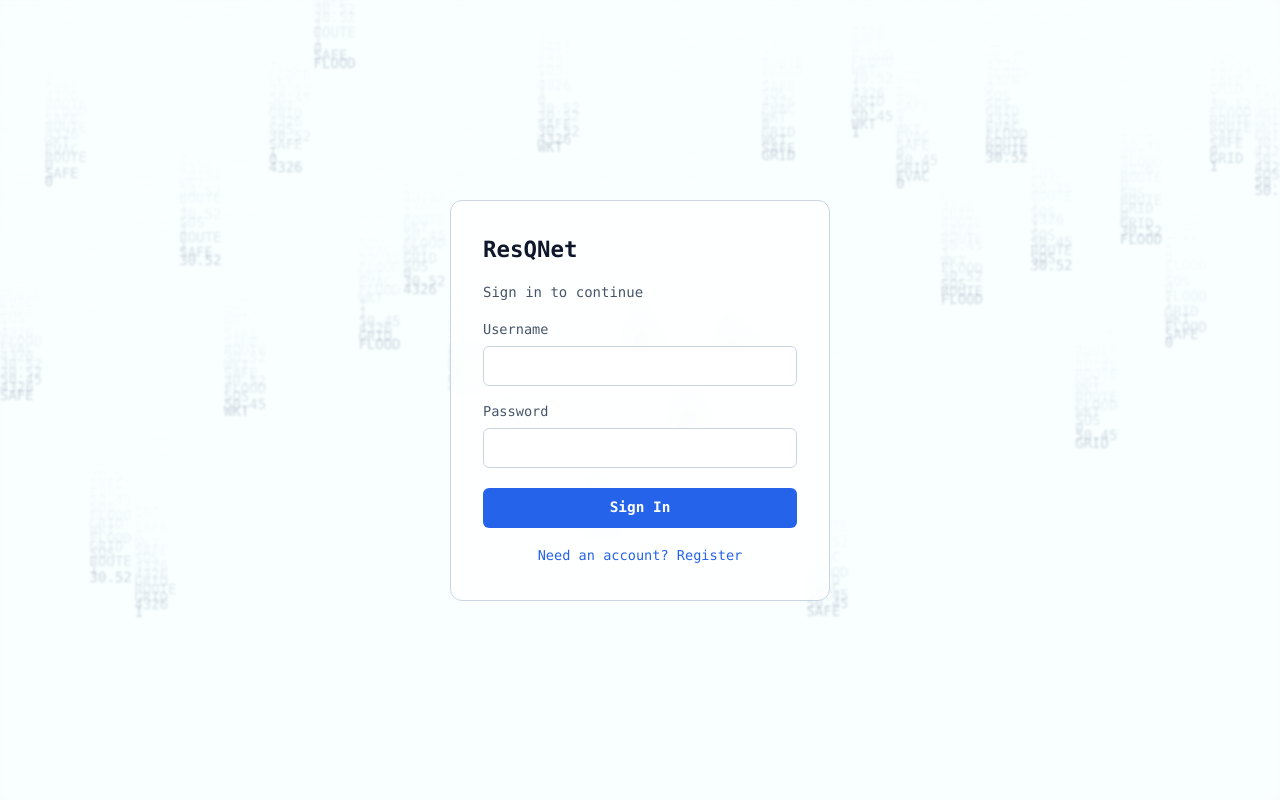
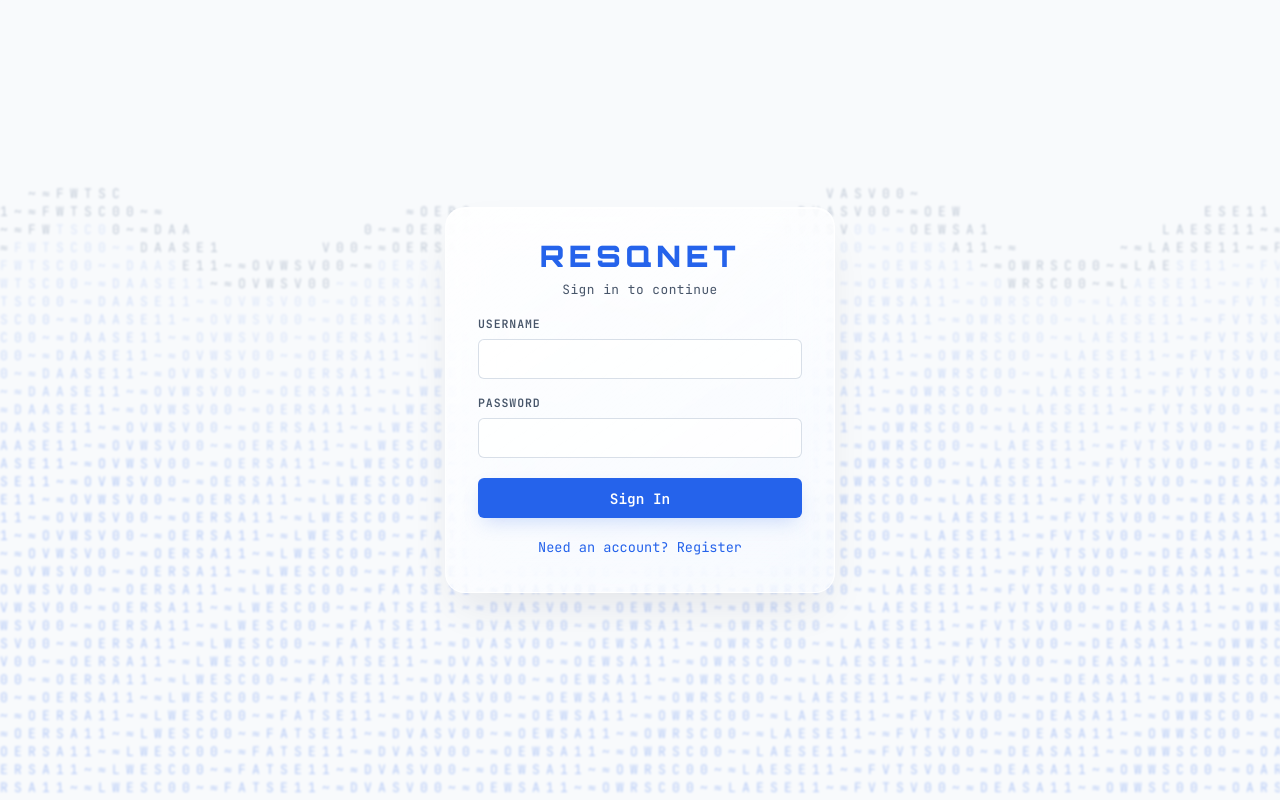
Before and after one commit to IvanIKS/Resqnet, a React (Vite) app in the folder frontend/: page / in a window 1280 px wide. Built offline with nearby package versions, Linux system fonts and the light colour scheme.

Commit message:
feat(frontend): add liquid glass card, Orbitron/JetBrains Mono fonts, and ASCII flood waves

```diff
--- a/frontend/index.html
+++ b/frontend/index.html
@@ -4,6 +4,12 @@
     <meta charset="UTF-8" />
     <meta name="viewport" content="width=device-width, initial-scale=1.0" />
     <title>ResQNet</title>
+    <link rel="preconnect" href="https://fonts.googleapis.com" />
+    <link rel="preconnect" href="https://fonts.gstatic.com" crossorigin />
+    <link
+      href="https://fonts.googleapis.com/css2?family=JetBrains+Mono:wght@400;600;700&family=Orbitron:wght@700;800;900&display=swap"
+      rel="stylesheet"
+    />
   </head>
   <body>
     <div id="root"></div>
--- a/frontend/src/App.css
+++ b/frontend/src/App.css
@@ -40,28 +40,64 @@
   position: relative;
   z-index: 1;
   width: 100%;
-  max-width: 380px;
-  background: var(--color-surface-glass);
-  backdrop-filter: blur(10px);
-  -webkit-backdrop-filter: blur(10px);
-  border: 1px solid var(--color-border);
-  border-radius: 12px;
+  max-width: 390px;
+  background: linear-gradient(
+    145deg,
+    var(--color-glass-highlight) 0%,
+    var(--color-surface-glass) 100%
+  );
+  backdrop-filter: blur(22px) saturate(180%);
+  -webkit-backdrop-filter: blur(22px) saturate(180%);
+  border: 1px solid var(--color-glass-border);
+  box-shadow:
+    0 20px 45px -12px var(--color-glass-shadow),
+    inset 0 1px 0 0 var(--color-glass-highlight);
+  border-radius: 20px;
   padding: 2rem;
   display: flex;
   flex-direction: column;
   gap: 1rem;
-  animation: cardEnter 0.3s ease-out;
+  animation: cardEnter 0.35s cubic-bezier(0.22, 1, 0.36, 1);
 }
 
-.auth-card h1 {
+.auth-brand {
+  text-align: center;
+  display: flex;
+  flex-direction: column;
+  align-items: center;
+  gap: 0.45rem;
+}
+
+@keyframes omarchyReveal {
+  0% {
+    opacity: 0;
+    letter-spacing: 0.25em;
+    filter: blur(4px);
+  }
+  100% {
+    opacity: 1;
+    letter-spacing: 0.04em;
+    filter: blur(0);
+  }
+}
+
+.brand-wordmark {
   margin: 0;
-  font-size: 1.4rem;
+  font-family: var(--font-display);
+  font-size: 1.85rem;
+  line-height: 1.1;
+  font-weight: 900;
+  color: var(--color-primary);
+  letter-spacing: 0.16em;
+  user-select: none;
+  animation: omarchyReveal 0.65s cubic-bezier(0.22, 1, 0.36, 1);
 }
 
 .auth-subtitle {
   margin: 0;
   color: var(--color-text-muted);
-  font-size: 0.875rem;
+  font-size: 0.8rem;
+  letter-spacing: 0.04em;
 }
 
 .auth-error {
@@ -76,8 +112,11 @@
 .auth-field {
   display: flex;
   flex-direction: column;
-  gap: 0.35rem;
-  font-size: 0.85rem;
+  gap: 0.4rem;
+  font-size: 0.72rem;
+  font-weight: 600;
+  letter-spacing: 0.08em;
+  text-transform: uppercase;
   color: var(--color-text-muted);
 }
 
@@ -130,6 +169,7 @@
   background: var(--color-primary);
   color: var(--color-primary-text);
   font-weight: 600;
+  box-shadow: 0 8px 20px -6px var(--color-primary-glow);
   cursor: pointer;
 }
 
--- a/frontend/src/components/AuthForm.jsx
+++ b/frontend/src/components/AuthForm.jsx
@@ -32,10 +32,12 @@ export default function AuthForm() {
     <div className="auth-page">
       <TerminalBackground />
       <form className="auth-card" onSubmit={handleSubmit}>
-        <h1>ResQNet</h1>
-        <p className="auth-subtitle">
-          {mode === 'login' ? 'Sign in to continue' : 'Create an account'}
-        </p>
+        <div className="auth-brand">
+          <div className="brand-wordmark">RESQNET</div>
+          <p className="auth-subtitle">
+            {mode === 'login' ? 'Sign in to continue' : 'Create an account'}
+          </p>
+        </div>
 
         {error && <div className="auth-error">{error}</div>}
 
--- a/frontend/src/components/TerminalBackground.jsx
+++ b/frontend/src/components/TerminalBackground.jsx
@@ -1,8 +1,6 @@
 import { useEffect, useRef } from 'react'
 
-const TOKENS = [
-  '0', '1', '50.45', '30.52', 'SOS', 'EVAC', 'FLOOD', 'ROUTE', 'SAFE', 'GRID', 'WKT', '4326',
-]
+const WORDS = ['FLOOD', 'WAVE', 'WATER', 'SOS', 'EVAC', '01', '10', '~~~', '≈≈≈']
 
 export default function TerminalBackground() {
   const canvasRef = useRef(null)
@@ -13,18 +11,20 @@ export default function TerminalBackground() {
     const ctx = canvas.getContext('2d')
     const styles = getComputedStyle(document.documentElement)
     const bg = styles.getPropertyValue('--color-bg').trim() || '#f8fafc'
-    const charColor = styles.getPropertyValue('--color-terminal-char').trim() || '#94a3b8'
+    const waveColor = styles.getPropertyValue('--color-primary').trim() || '#2563eb'
+    const foamColor = styles.getPropertyValue('--color-terminal-char').trim() || '#94a3b8'
     const fontFamily = styles.getPropertyValue('--font-mono').trim() || 'monospace'
 
-    const fontSize = 14
-    let columns = 0
-    let drops = []
+    const cellW = 14
+    const cellH = 18
+    let cols = 0
+    let rows = 0
 
     function resize() {
       canvas.width = window.innerWidth
       canvas.height = window.innerHeight
-      columns = Math.floor(canvas.width / fontSize)
-      drops = Array.from({ length: columns }, () => Math.random() * -40)
+      cols = Math.ceil(canvas.width / cellW)
+      rows = Math.ceil(canvas.height / cellH)
     }
 
     resize()
@@ -34,23 +34,31 @@ export default function TerminalBackground() {
     let lastTime = 0
 
     function draw(time) {
-      if (time - lastTime > 55) {
+      if (time - lastTime > 28) {
         lastTime = time
         ctx.fillStyle = bg
-        ctx.globalAlpha = 0.16
         ctx.fillRect(0, 0, canvas.width, canvas.height)
+        ctx.font = `13px ${fontFamily}`
 
-        ctx.globalAlpha = 0.45
-        ctx.fillStyle = charColor
-        ctx.font = `${fontSize}px ${fontFamily}`
+        const surge = (Math.sin(time * 0.00045) + 1) * 0.5
+        const baseLevel = rows * (0.85 - surge * 0.65)
 
-        for (let i = 0; i < drops.length; i++) {
-          const token = TOKENS[Math.floor(Math.random() * TOKENS.length)]
-          ctx.fillText(token, i * fontSize * 3.2, drops[i] * fontSize)
-          if (drops[i] * fontSize > canvas.height && Math.random() > 0.975) {
-            drops[i] = 0
+        for (let c = 0; c < cols; c++) {
+          const waveOffset =
+            Math.sin(c * 0.22 + time * 0.003) * 2.4 +
+            Math.cos(c * 0.11 - time * 0.002) * 1.6
+          const surfaceRow = baseLevel + waveOffset
+
+          for (let r = Math.max(0, Math.floor(surfaceRow)); r < rows; r++) {
+            const depth = r - surfaceRow
+            const isCrest = depth < 1.5
+            ctx.fillStyle = isCrest ? foamColor : waveColor
+            ctx.globalAlpha = isCrest ? 0.55 : Math.min(0.32, 0.1 + depth * 0.015)
+
+            const word = WORDS[(c + r + Math.floor(time * 0.004)) % WORDS.length]
+            const ch = word[(c + r) % word.length]
+            ctx.fillText(ch, c * cellW, r * cellH)
           }
-          drops[i] += 0.55
         }
         ctx.globalAlpha = 1
       }
--- a/frontend/src/style.css
+++ b/frontend/src/style.css
@@ -1,18 +1,23 @@
 :root {
-  --font-mono: ui-monospace, SFMono-Regular, Menlo, Monaco, Consolas, monospace;
+  --font-mono: 'JetBrains Mono', ui-monospace, SFMono-Regular, Menlo, Monaco, Consolas, monospace;
+  --font-display: 'Orbitron', var(--font-mono);
 
   --color-bg: #f8fafc;
-  --color-surface: #ffffff;
-  --color-surface-glass: rgba(255, 255, 255, 0.82);
-  --color-surface-muted: #f1f5f9;
-  --color-border: #cbd5e1;
+  --color-surface: rgba(255, 255, 255, 0.72);
+  --color-surface-glass: rgba(255, 255, 255, 0.42);
+  --color-surface-muted: rgba(241, 245, 249, 0.65);
+  --color-border: rgba(203, 213, 225, 0.75);
+  --color-glass-border: rgba(255, 255, 255, 0.78);
+  --color-glass-highlight: rgba(255, 255, 255, 0.9);
+  --color-glass-shadow: rgba(15, 23, 42, 0.1);
   --color-text: #0f172a;
   --color-text-muted: #475569;
   --color-primary: #2563eb;
   --color-primary-text: #ffffff;
-  --color-primary-soft: #eff6ff;
+  --color-primary-soft: rgba(37, 99, 235, 0.12);
+  --color-primary-glow: rgba(37, 99, 235, 0.25);
   --color-terminal-char: #94a3b8;
-  --color-danger-bg: #fef2f2;
+  --color-danger-bg: rgba(254, 242, 242, 0.85);
   --color-danger-text: #b91c1c;
   --color-danger-border: #fecaca;
 }
```
